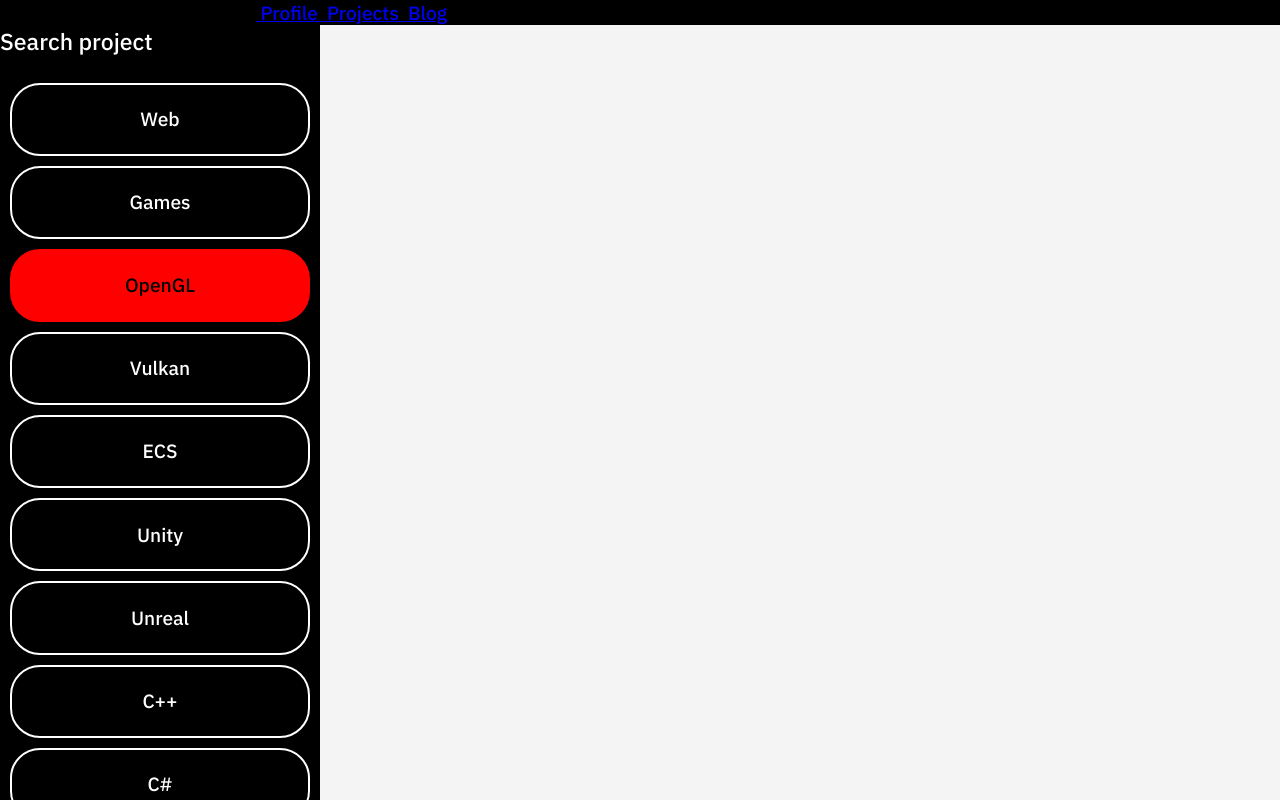
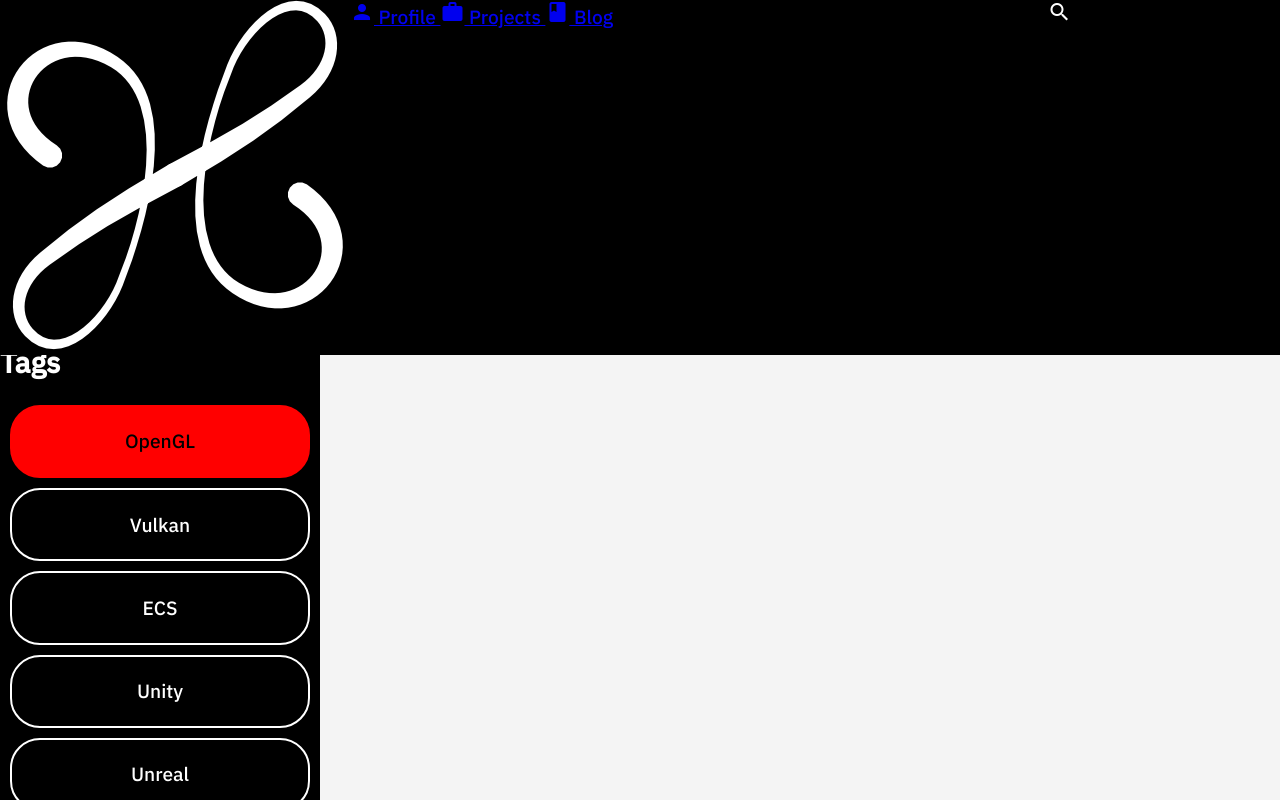
Before and after one commit to guillaume-haerinck/portfolio, a Vue app: page /#/projects in a window 1280 px wide. Both pictures are taken after a click on the element "OpenGL". Shown: the top 800 px of the page. Built offline with nearby package versions, Linux system fonts and the light colour scheme.

Commit message:
Start menu and add icons

```diff
--- a/public/index.html
+++ b/public/index.html
@@ -14,6 +14,7 @@
     <meta name="googlebot" content="all">
 
     <link href="https://fonts.googleapis.com/css?family=IBM+Plex+Sans:500&display=swap" rel="stylesheet">
+    <link href="https://fonts.googleapis.com/icon?family=Material+Icons" rel="stylesheet">
   </head>
   <body>
     <noscript>
--- a/src/App.vue
+++ b/src/App.vue
@@ -1,33 +1,22 @@
 <template>
   <div id="app">
-    <Menu v-if="!isMobile" />
-
+    <Menu />
     <router-view/>
-
-    <div id="footer" v-if="!isMobile">
+    <div id="footer">
       <p><small>Guillaume Haerinck - 2020</small></p>
     </div>
-
-    <BottomMenu v-if="isMobile" />
   </div>
 </template>
 
 <script lang="ts">
 import { defineComponent } from 'vue'
 import Menu from '@/components/Menu.vue'
-import BottomMenu from '@/components/BottomMenu.vue'
 import { store } from '@/store'
 
 export default defineComponent({
   name: 'App',
   components: {
-    Menu,
-    BottomMenu
-  },
-  computed: {
-    isMobile(): boolean {
-      return store.state.isMobile;
-    }
+    Menu
   },
   methods: {
     updateMobileState() {
--- a/src/components/BottomMenu.vue
+++ /dev/null
@@ -1,17 +0,0 @@
-<template>
-  <div class="bottom-menu">
-      <p>I'm the bottom menu</p>
-  </div>
-</template>
-
-<script lang="ts">
-import { defineComponent } from 'vue'
-
-export default defineComponent({
-  name: 'BottomMenu',
-});
-</script>
-
-<style scoped>
-
-</style>
--- a/src/components/Menu.vue
+++ b/src/components/Menu.vue
@@ -1,26 +1,26 @@
 <template>
   <div class="menu">
     <div class="menu-logo">
-      <img />
+      <img src="img/logo-white.png" />
     </div>
 
     <div class="menu-items">
       <router-link class="menu-item" to="/">
-        <img />
+        <i class="material-icons">person</i>
         Profile
       </router-link>
       <router-link class="menu-item" to="/projects">
-        <img />
+        <i class="material-icons">work</i>
         Projects
       </router-link>
       <a class="menu-item" href="https://learn-computer-graphics.github.io/blog/" target="blank">
-        <img />
+        <i class="material-icons">book</i>
         Blog
       </a>
     </div>
 
     <div class="menu-search">
-      <img />
+      <i class="material-icons">search</i>
     </div>
   </div>
 </template>
--- a/src/components/ProjectSearch.vue
+++ b/src/components/ProjectSearch.vue
@@ -1,20 +1,26 @@
 <template>
   <div class="project-search">
-    <p>Search project</p>
+    <h1>SEARCH</h1>
 
+    <h2>Categories</h2>
+    <div>
       <Tag v-for="(category, index) in categories"
         :key="'category-' + index"
         :name="category"
         :enabled="isCategoryEnabled(category)"
         v-on:click="toggleCategory(category)"
       />
+    </div>
 
+    <h2>Tags</h2>
+    <div>
       <Tag v-for="(tag, index) in tags"
         :key="'tag-' + index"
         :name="tag"
         :enabled="isTagEnabled(tag)"
         v-on:click="toggleTag(tag)"
       />
+    </div>
   </div>
 </template>
 
--- a/src/store/index.ts
+++ b/src/store/index.ts
@@ -5,7 +5,8 @@ export const store = createStore({
   state: {
     projectTags: [],
     projectCategories: [],
-    isMobile: false
+    isMobile: false,
+    showSearchMenu: true
   },
   mutations: {
     addProjectTag(state: any, tag: ProjectTag) {
@@ -22,6 +23,9 @@ export const store = createStore({
     },
     setIsMobile(state: any, value: boolean) {
       state.isMobile = value;
+    },
+    setShowSearchMenu(state: any, value: boolean) {
+      state.showSearchMenu = value;
     }
   }
 });
--- a/src/views/Projects.vue
+++ b/src/views/Projects.vue
@@ -2,7 +2,7 @@
   <div class="projects">
     <ProjectSearch/>
 
-    <div class="project-list">
+    <div class="project-list" v-if="projects.length != 0">
       <Project v-for="(project, index) in projects"
         :key="'project' + index"
         :name="project.name"
@@ -14,7 +14,7 @@
       />
     </div>
 
-    <div v-if="projects.length == 0">
+    <div v-else>
       <p>No project match !</p>
     </div>
   </div>
@@ -23,7 +23,6 @@
 <script lang="ts">
 import { defineComponent } from 'vue'
 import { store } from '@/store'
-import { ProjectCategory, ProjectTag } from '@/store/project-types'
 import Project from '@/components/Project.vue'
 import ProjectSearch from '@/components/ProjectSearch.vue'
 import ProjectsData from '@/assets/projects-data.json'
```
Also changed, not shown: src/components/Button.vue (deleted, +0 -17 lines), public/img/logo-white.png (added). Lines whose indentation alone changed are shown as unchanged.
